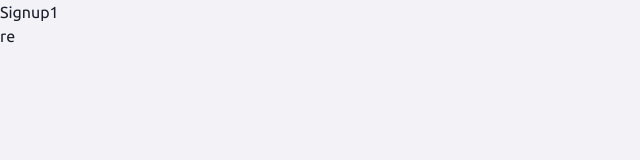
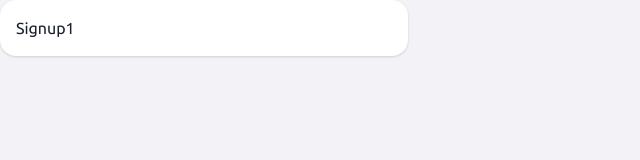
Before and after one commit to Abhay108cell/reactPro, a React (Vite) app in the folder React-auth/app/: page /signup in a window 1280 px wide. Shown: the top 160 px of the page, without its empty margins (0-640 px from the left). Built offline with nearby package versions, Linux system fonts and the light colour scheme.

Commit message:
"Updated index.html and added Chakra UI Card component to Signup1.jsx"

```diff
--- a/React-auth/app/index.html
+++ b/React-auth/app/index.html
@@ -11,4 +11,3 @@
     <script type="module" src="/src/main.jsx"></script>
   </body>
 </html>
-re
--- a/React-auth/app/src/pages/Auth/signup/Signup1.jsx
+++ b/React-auth/app/src/pages/Auth/signup/Signup1.jsx
@@ -1,8 +1,9 @@
+import { Card } from '@chakra-ui/react'
 import React from 'react'
 
 const Signup1 = () => {
   return (
-    <div>Signup1</div>
+    <Card p="4" borderRadius="1rem" maxW="408px">Signup1</Card>
   )
 }
 
```
